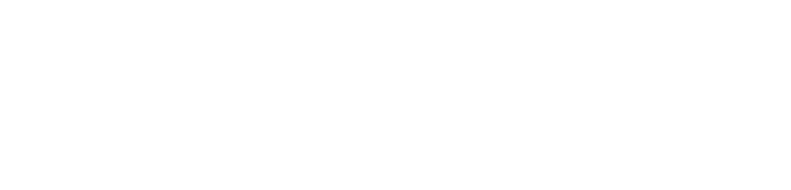
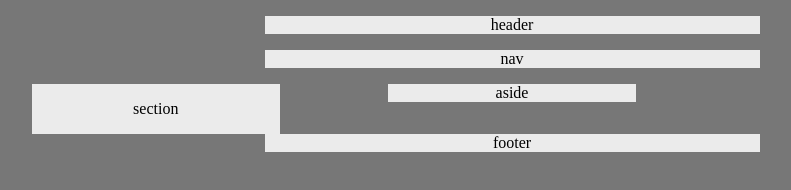
Before and after one commit to ajlaroche/HW-Wireframe, a plain HTML site: page index.html in a window 1280 px wide. Shown: the whole page, without its empty margins (128-919 px from the left). Drawn offline with Linux system fonts and the light colour scheme.

Commit message:
Started easy homework

```diff
--- a/index.html
+++ b/index.html
@@ -7,21 +7,24 @@
     <meta name="viewport" content="width=device-width, initial-scale=1">
     <link rel="stylesheet" type="text/css" media="screen" href="style.css" />
   </head>
+<body>
 
   <header>
-
+    <p>header</p>
   </header>
   <nav>
+    <p>nav</p>
+  </nav>
+   <section>
+    <p>section</p>
+  </section>
+  <aside>
+    <p>aside</p>
+  </aside>
 
-  </nav>
-  <aside>
-
-  </aside>
-  <section>
-
-  </section>
-
-<body>
+  <footer>
+    <p>footer</p>
+  </footer>
 
 </body>
 </html>
--- a/style.css
+++ b/style.css
@@ -0,0 +1,40 @@
+body    {
+    background-color: #777;
+    width: 960px;
+    margin: auto;
+}
+
+section {
+    background-color: #ebebeb;
+    width: 247.5px;
+    text-align: center;
+    margin: auto;
+    float: left;
+}
+header  {
+    background-color: #ebebeb;
+    text-align: center;
+    margin: auto;
+    width: 495px;
+}
+
+nav  {
+    background-color: #ebebeb;
+    text-align: center;
+    margin: auto;
+    width: 495px;
+}
+
+aside  {
+    background-color: #ebebeb;
+    text-align: center;
+    width: 247.5px;
+    margin: auto;
+}
+footer  {
+    background-color: #ebebeb;
+    text-align: center;
+    margin: auto;
+    width: 495px;
+    clear: left;
+}
```
